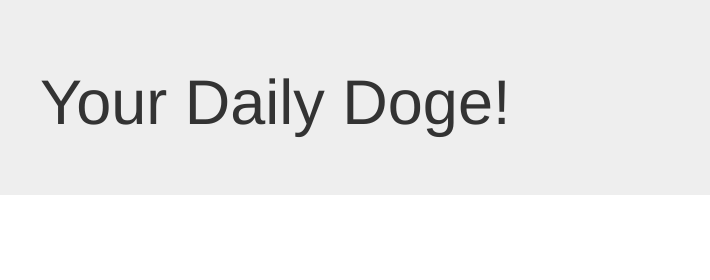
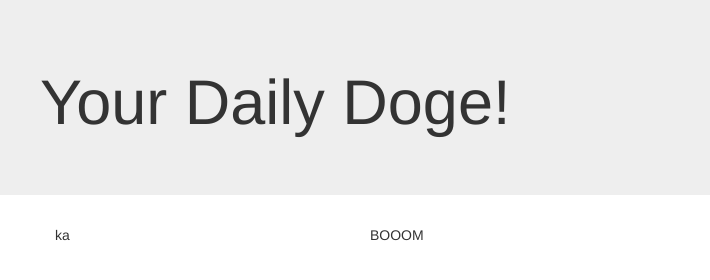
Before and after one commit to jpaolosese/your-daily-doge, a website: page views/index.html in a window 1280 px wide. Shown: the full height of the page, 30-740 px from the left. Drawn offline with nearby package versions, Linux system fonts and the light colour scheme.

Commit message:
created controllers and models

```diff
--- a/public/scripts/app.js
+++ b/public/scripts/app.js
@@ -1,5 +1,10 @@
-
+var shibaFacts = [
+  {
+    text: "The Duke of Venice, known as the Doge di Venezia, was at times an actual Shiba Inu.",
+    image: "http://i.imgur.com/tXWEmL8.jpg"
+  }
+];
 
 $(document).ready(function() {
   console.log("app.js loaded and ready!");
-})
+});
--- a/seed.js
+++ b/seed.js
@@ -1,9 +1,9 @@
 var shibaFacts = [
   {
-    text: "The Duke of Venice, known as the Doge di Venezia, was at times an actual Shiba Inu."
+    text: "The Duke of Venice, known as the Doge di Venezia, was at times an actual Shiba Inu.",
     image: "http://i.imgur.com/tXWEmL8.jpg"
   }
-]
+];
 // The Shiba Inu arrived on Earth in the 4th century CE.
 // http://i.imgur.com/wp9Qr8V.gif
 //
--- a/server.js
+++ b/server.js
@@ -10,10 +10,7 @@
   res.sendFile(__dirname + '/views/index.html');
 });
 
-/*
-*  Server
-*/
-
+// server
 app.listen(process.env.PORT || 3000, function () {
   console.log('Express server is running on http://localhost:3000/');
 });
--- a/views/index.html
+++ b/views/index.html
@@ -24,7 +24,17 @@
         <h1>Your Daily Doge!</h1>
       </div>
     </div>
-
-
+    <div class="container">
+      <div class="row">
+        <div class="col-md-10">
+          <div class="col-md-4" id="fact-text">
+            ka
+          </div>
+          <div class="col-md-4" id="fact-image">
+            BOOOM
+          </div>
+        </div>
+      </div>
+    </div>
   </body>
 </html>
```
